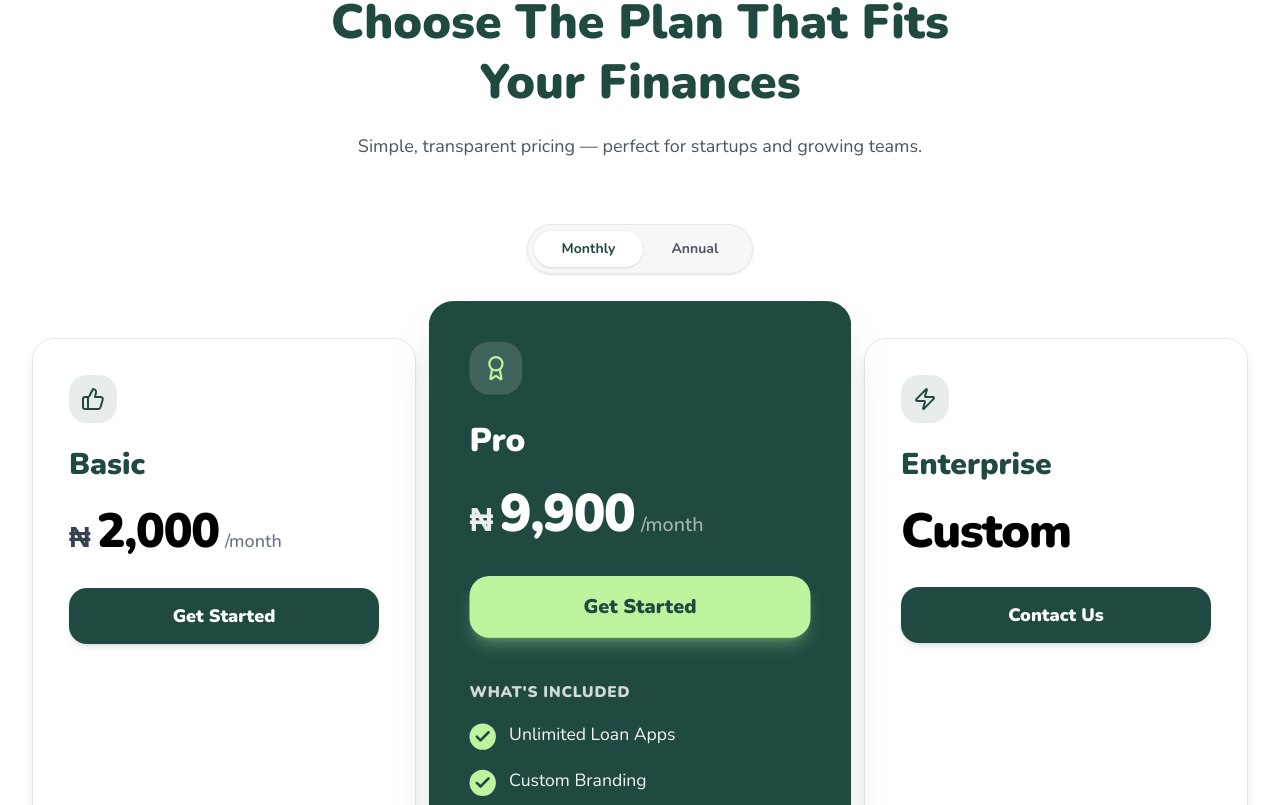
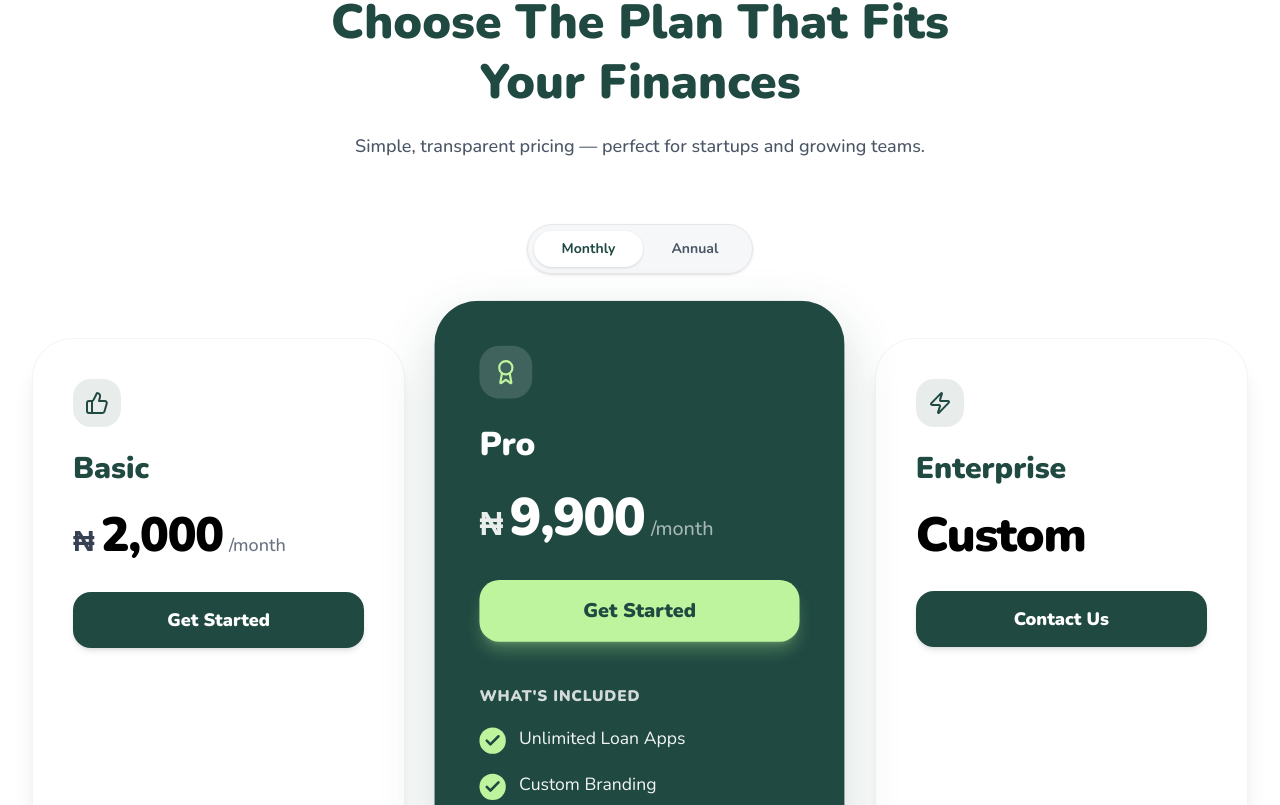
Before and after one commit to kuipid01/padipay-kuipid, a Next.js app in the folder frontend/: page / in a window 1280 px wide. Shown: the part 6675-7480 px from the top of the page. Built offline with nearby package versions, Linux system fonts and the light colour scheme; no server answers.

Commit message:
feat: add pricing plans component with subscription logic and UI

```diff
--- a/frontend/components/landing/plans.tsx
+++ b/frontend/components/landing/plans.tsx
@@ -111,8 +111,8 @@ export function Plans({ headerShown = true }: { headerShown?: boolean }) {
   ];
 
   return (
-    <section id="pricing" className="py-16 md:py-24 bg-white">
-      <div className="container mx-auto px-5 sm:px-6 lg:px-8 overflow-x-hidden">
+    <section id="pricing" className="py-16 md:py-24 bg-white overflow-hidden">
+      <div className="container mx-auto px-5 sm:px-6 lg:px-8">
         {headerShown && (
           <div className="text-center mb-12 md:mb-16">
             <div className="inline-block px-4 py-1.5 mb-5 rounded-full border border-gray-200 bg-gray-50 text-xs sm:text-sm font-semibold text-gray-600">
@@ -122,7 +122,7 @@ export function Plans({ headerShown = true }: { headerShown?: boolean }) {
               Choose The Plan That Fits
               <br className="hidden sm:inline" /> Your Finances
             </h2>
-            <p className="text-gray-600 max-w-xl mx-auto text-base sm:text-lg">
+            <p className="text-gray-600 max-w-xl mx-auto text-base sm:text-lg font-medium">
               Simple, transparent pricing — perfect for startups and growing teams.
             </p>
           </div>
@@ -159,7 +159,7 @@ export function Plans({ headerShown = true }: { headerShown?: boolean }) {
         {/* Plans grid */}
         <div
           className={cn(
-            "grid gap-4 md:gap-6 lg:gap-8",
+            "grid gap-6 md:gap-10 lg:gap-12",
             isTablet ? "grid-cols-2" : "grid-cols-1",
             isDesktop ? "grid-cols-3" : ""
           )}
@@ -173,13 +173,13 @@ export function Plans({ headerShown = true }: { headerShown?: boolean }) {
                 key={plan.name}
                 initial={{ opacity: 0, y: 20 }}
                 whileInView={{ opacity: 1, y: 0 }}
-                viewport={{ once: true, margin: "-50px" }}
-                transition={{ delay: idx * 0.08, duration: 0.6, type: "spring", stiffness: 110 }}
+                viewport={{ once: true, margin: "-100px" }}
+                transition={{ delay: idx * 0.1, duration: 0.5, ease: "easeOut" }}
                 className={cn(
-                  "relative rounded-3xl p-7 md:p-9 flex flex-col border transition-all duration-400 h-full",
+                  "relative rounded-[2.5rem] p-8 md:p-10 flex flex-col border transition-all duration-300 h-full",
                   plan.featured
-                    ? "bg-main-green text-white border-transparent shadow-2xl shadow-green-900/20 md:scale-105 lg:scale-110 z-10"
-                    : "bg-white border-gray-200 shadow-lg hover:shadow-xl hover:-translate-y-1",
+                    ? "bg-main-green text-white border-transparent shadow-[0_20px_50px_rgba(31,73,65,0.2)] md:scale-105 lg:scale-110 z-10"
+                    : "bg-white border-gray-100 shadow-xl hover:shadow-2xl hover:-translate-y-1",
                   isActive && "ring-4 ring-offset-4 ring-lemon-primary/70"
                 )}
               >
```
